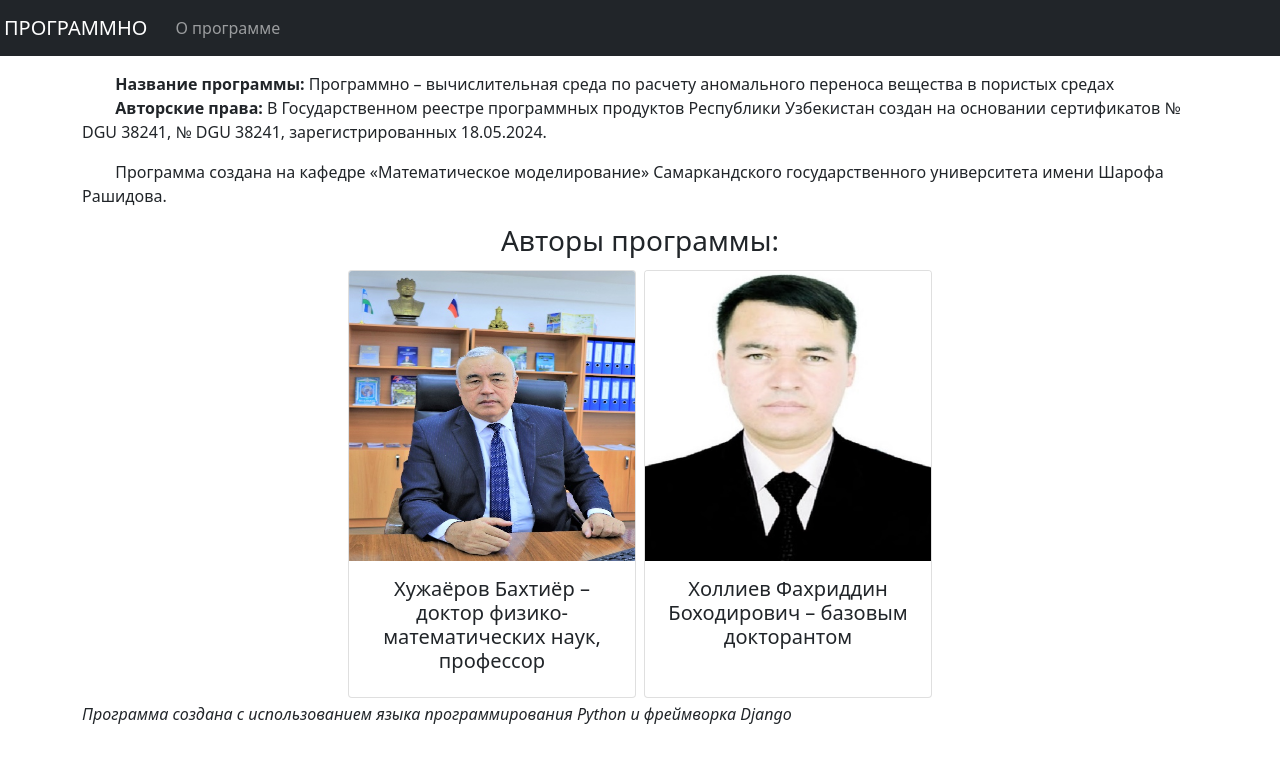
After one commit to shoyimobloqulov/mathcall, a Django app: page /about in a window 1280 px wide. The commit adds this page. Shown: the top 763 px of the page. Run offline with Django 5.2, Linux system fonts and the light colour scheme.

Commit message:
description and item id filter results

```diff
--- /dev/null
+++ b/userapp/templates/about.html
@@ -0,0 +1,48 @@
+<!-- home/templates/home/index.html -->
+{% extends 'layout/base.html' %}
+
+{% block title %}
+Домашняя страница
+{% endblock %}
+
+{% block content %}
+<div class="container">
+    <p>
+        <b>&nbsp;&nbsp;&nbsp;&nbsp;&nbsp;&nbsp;&nbsp;&nbsp;Название программы:</b> Программно – вычислительная среда по
+        расчету аномального переноса вещества в пористых
+        средах
+        <br><b>&nbsp;&nbsp;&nbsp;&nbsp;&nbsp;&nbsp;&nbsp;&nbsp;Авторские права:</b> В Государственном реестре
+        программных продуктов Республики Узбекистан создан на
+        основании сертификатов № DGU 38241,
+        № DGU 38241, зарегистрированных 18.05.2024.
+    </p>
+
+    <p>&nbsp;&nbsp;&nbsp;&nbsp;&nbsp;&nbsp;&nbsp;&nbsp;Программа создана на кафедре «Математическое моделирование»
+        Самаркандского государственного университета имени Шарофа Рашидова.</p>
+
+    <h3 class="text-center">
+        Авторы программы:
+    </h3>
+
+    <div class="d-flex justify-content-center mx-auto text-center">
+        <div class="card m-1" style="width: 18rem;">
+            {% load static %}
+            <img class="card-img-top" style="height: 290px;" src="{% static 'image1.png' %}" alt="Card image cap">
+            <div class="card-body">
+                <h5 class="card-title">Хужаёров Бахтиёр – доктор физико-математических наук, профессор</h5>
+            </div>
+        </div>
+        <div class="card m-1" style="width: 18rem;">
+            {% load static %}
+            <img class="card-img-top" style="height: 290px;" src="{% static 'image2.png' %}" alt="Card image cap">
+            <div class="card-body">
+                <h5 class="card-title">Холлиев Фахриддин Боходирович – базовым докторантом </h5>
+            </div>
+        </div>
+    </div>
+
+    <div class="float-right">
+        <i>Программа создана с использованием языка
+            программирования Python и фреймворка Django</i></div>
+</div>
+{% endblock %}
--- a/userapp/templates/layout/base.html
+++ b/userapp/templates/layout/base.html
@@ -1197,7 +1197,9 @@
 
         <div class="collapse navbar-collapse" id="navbarSupportedContent">
             <ul class="navbar-nav mr-auto">
-
+                <li class="nav-item">
+                    <a class="nav-link" href="/about">О программе</a>
+                </li>
             </ul>
             <!-- You can add additional navbar items, search form, etc., here -->
         </div>
--- a/userapp/templates/selects.html
+++ b/userapp/templates/selects.html
@@ -9,7 +9,7 @@
 <div class="container mx-auto m-5">
     <h1 class="text-center">АЛГОРИТМИЗАЦИЯ РАСЧЕТОВ ПОКАЗАТЕЛЕЙ ПЕРЕНОСА ВЕЩЕСТВ</h1>
 
-    <form id="itemsForm" action="/answer" method="get" class="">
+    <form id="itemsForm" action="/answer" method="get">
         <div class="row justify-content-center mt-5 d-flex align-items-center">
             <div class="col-md-4">
                 <h2 class="text-center">Выбор тип задачи: </h2>
--- a/userapp/urls.py
+++ b/userapp/urls.py
@@ -10,5 +10,6 @@ urlpatterns = [
     path('export_csv/<str:filename>/', views.export_csv, name='export_csv'),
 
 
-    path('api/result-chart/', views.functiondata, name='functionData'),
+    path('api/result-chart/<str:item_id>', views.functiondata, name='functionData'),
+    path('about', views.about, name='about'),
 ]
--- a/userapp/views.py
+++ b/userapp/views.py
@@ -126,8 +126,8 @@ def answer(request):
     context = {'description': description, 'item_id': item_id}
     return HttpResponse(template.render(context, request))
 def calculate_and_plot(request):
-    # O'zgarmaslarni kiritish
-    return render(request, 'calculate_and_plot.html')
+    data = json.dumps(request.GET)
+    return render(request, "calculate_and_plot.html", {"data": data})
 
 def export_csv(request, filename):
     Cm = np.array(request.GET.get('Cm').split(','), dtype=float)
@@ -139,23 +139,31 @@ def export_csv(request, filename):
     response['Content-Disposition'] = f'attachment; filename={filename}.csv'
     return response
 
-def functiondata(request):
-    C0 = 0.1
-    vm = 1e-4
-    Dm = 1e-5
-    n = 20
-    tau = 1
-    h = 0.1
-    tmax = 2700
-    w = 1e-6
-    tetim = 0.1
-    tetm = 0.4
-    gam = 0.06
+def functiondata(request,item_id):
+    print(request,item_id)
+    if int(item_id) == 1:
+        C0 = 0.1
+        vm = 1e-4
+        Dm = 1e-5
+        n = 20
+        tau = 1
+        h = 0.1
+        tmax = 2700
+        w = 1e-6
+        tetim = 0.1
+        tetm = 0.4
+        gam = 0.06
+        alpha = 0.9
+        bet = 2
+        return datafunctionone(C0,vm,Dm,n,tau,h,tmax,w,tetim,tetm,gam,alpha,bet)
+
+def about(request):
+    return render(request, 'about.html')
+
+def datafunctionone(C0,vm,Dm,n,tau,h,tmax,w,tetim,tetm,gam,alpha,bet):
     tet = tetim / tetm
-    alpha = 0.9
-    bet = 2
+
     A = 1 + (w * gamma(2 - alpha) * tau**alpha) / (gam * tetim)
-
     # Boshlang'ich shartlar
     Cm = np.zeros((tmax + 1, n + 1))
     Cim = np.zeros((tmax + 1, n + 1))
```
Also changed, not shown: userapp/templates/calculate_and_plot.html (+4 -3 lines), static/image1.png (added), static/image2.png (added).
